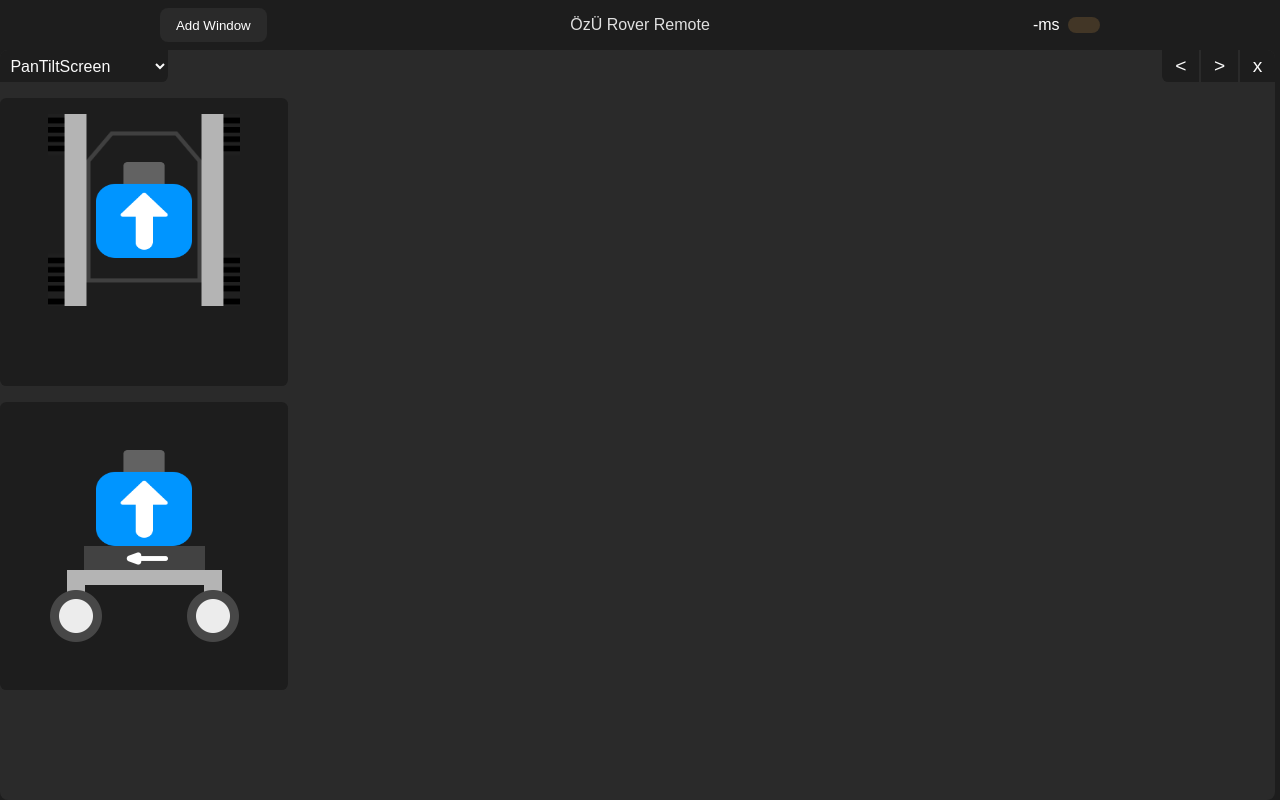
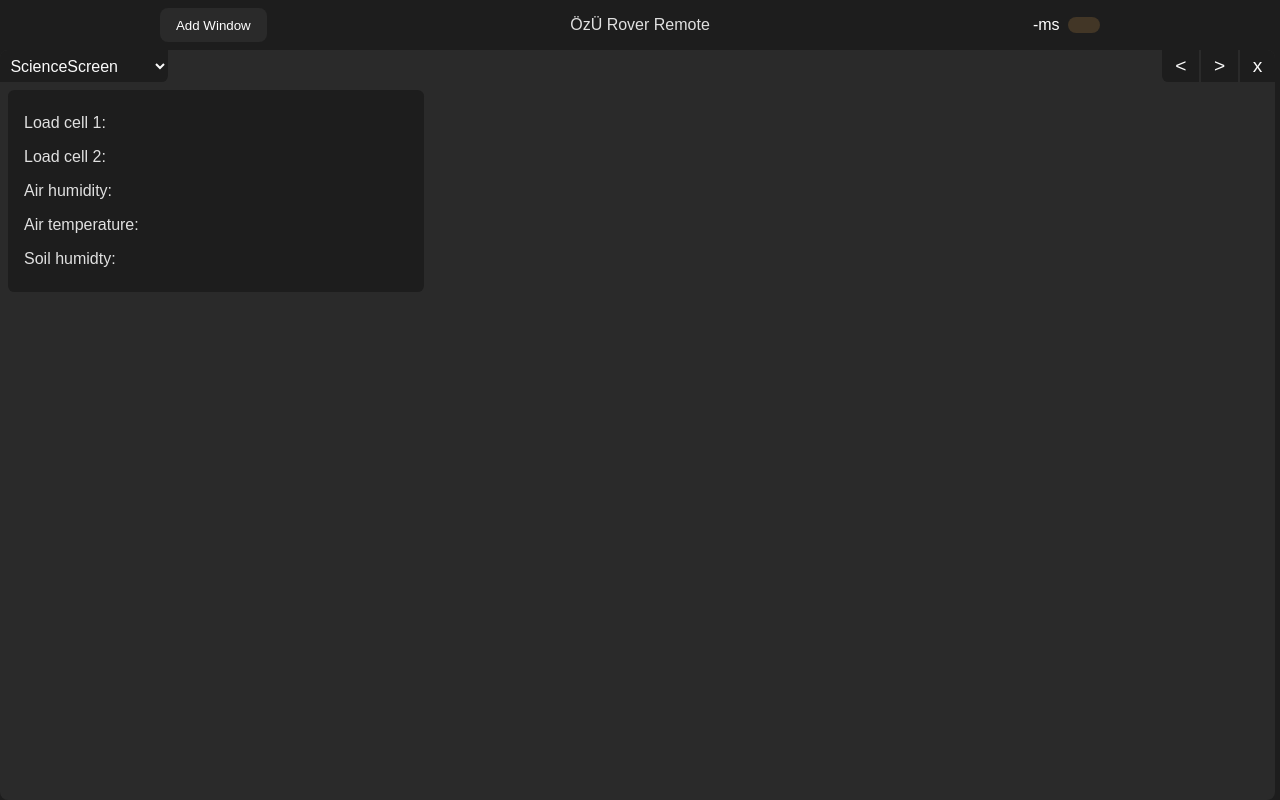
Before and after one commit to Ozyegin-Planetary-Robotics-Laboratory/rover-remote, a plain HTML site: page src/www/index.html in a window 1280 px wide. Drawn offline with Linux system fonts and the light colour scheme.

Commit message:
Added ScienceScreen

```diff
--- a/src/www/script.js
+++ b/src/www/script.js
@@ -7,42 +7,42 @@ const screens = [
       </div>
     `
   },
-  { id: "MobileScreen",
-    html: `
-      <div id="MobileScreen">
-        <div class="header">
+  // { id: "MobileScreen",
+  //   html: `
+  //     <div id="MobileScreen">
+  //       <div class="header">
 
-          <div class="control-panel">
-            <button id="emergency-btn">EMERGENCY STOP</button>
-            <button id="connect-btn">CONNECT</button>
-          </div>
-        </div>
-        <div id="joystick-container">
-          <div class="horizontal-axis"></div>
-          <div class="vertical-axis"></div>
-          <div id="joystick-knob">STOP</div>
-        </div>
+  //         <div class="control-panel">
+  //           <button id="emergency-btn">EMERGENCY STOP</button>
+  //           <button id="connect-btn">CONNECT</button>
+  //         </div>
+  //       </div>
+  //       <div id="joystick-container">
+  //         <div class="horizontal-axis"></div>
+  //         <div class="vertical-axis"></div>
+  //         <div id="joystick-knob">STOP</div>
+  //       </div>
 
-        <div id="colorpicker-container">
-          <input type="text" id="html5colorpicker" onchange="clickColor(0, -1, -1, 5)" value=""
-            style="width:60%;height:15%;">
-          <input type="text" id="html5armcom" onchange="clickColor(0, -1, -1, 5)" value="" style="width:60%;height:15%;">
-          <input type="text" id="motorparam" onchange="clickColor(0, -1, -1, 5)" value="" style="width:60%;height:15%;">
-        </div>
-        <input type="checkbox" id='kolkontrol'></input>
-        <div class="footer">
-          <div id="output">X: 0.00, Y: 0.00</div>
-          <div id="ConnectionStatus">Not connected</div>
-          <div class="settings">
-            <label for="ip-address">Bridge IP Address:</label>
-            <input type="text" id="ip-address" value="192.168.1.3">
-            <label for="port">Bridge WebSocket Port:</label>
-            <input type="number" id="port" value="8765">
-          </div>
-        </div>
-      </div>
-    `
-  },
+  //       <div id="colorpicker-container">
+  //         <input type="text" id="html5colorpicker" onchange="clickColor(0, -1, -1, 5)" value=""
+  //           style="width:60%;height:15%;">
+  //         <input type="text" id="html5armcom" onchange="clickColor(0, -1, -1, 5)" value="" style="width:60%;height:15%;">
+  //         <input type="text" id="motorparam" onchange="clickColor(0, -1, -1, 5)" value="" style="width:60%;height:15%;">
+  //       </div>
+  //       <input type="checkbox" id='kolkontrol'></input>
+  //       <div class="footer">
+  //         <div id="output">X: 0.00, Y: 0.00</div>
+  //         <div id="ConnectionStatus">Not connected</div>
+  //         <div class="settings">
+  //           <label for="ip-address">Bridge IP Address:</label>
+  //           <input type="text" id="ip-address" value="192.168.1.3">
+  //           <label for="port">Bridge WebSocket Port:</label>
+  //           <input type="number" id="port" value="8765">
+  //         </div>
+  //       </div>
+  //     </div>
+  //   `
+  // },
   { id: "CameraScreen",
     html: `
       <div class="CameraContainer" id="video-container">
@@ -83,7 +83,7 @@ const screens = [
     </div>
     `
   },
-  {id: "StatusScreen",
+  { id: "StatusScreen",
     html: `
     <div id="StatusScreen">
       <div id="RoverStatusDiv">
@@ -176,8 +176,7 @@ const screens = [
     </div>
     `
   },
-  {
-    id: "PanTiltScreen",
+  { id: "PanTiltScreen",
     html: `
     <div id="PanTiltScreen">
       <div class="PanTiltContainer">
@@ -191,6 +190,20 @@ const screens = [
       </div>
     </div>
     `
+  },
+  { id: "ScienceScreen",
+    html: `
+    <div id="ScienceScreen">
+      <div id="ScienceSensorsSection" class="RoverStatusSectionClass">
+        <span class="ScienceDataSpanClass" id="LoadCell1">Load cell 1: </span>
+        <span class="ScienceDataSpanClass" id="LoadCell2">Load cell 2: </span>
+        <span class="ScienceDataSpanClass" id="AirHumidity">Air humidity: </span>
+        <span class="ScienceDataSpanClass" id="AirTemperature">Air temperature: </span>
+        <span class="ScienceDataSpanClass" id="SoilHumidity">Soil humidty: </span>
+      </div>
+    </div>
+    `
+
   }
 ]
 
@@ -343,6 +356,9 @@ let locoMotorDirection = ""
 // CameraScreen
 var cameraPlayer1, cameraPlayer2, cameraPlayer3
 
+// ScienceScreen
+let scienceScreenOn = false
+
 // Connection
 const connectionStatus = document.getElementById('ConnectionStatus');
 const ipAdress = document.location.host.split(':')[0]
@@ -357,7 +373,8 @@ AddWindow()
 // SelectScreen("screenDiv1", "ManipulatorScreen")
 // SelectScreen("screenDiv1", "StatusScreen")
 // SelectScreen("screenDiv1", "CameraScreen")
-SelectScreen("screenDiv1", "PanTiltScreen")
+// SelectScreen("screenDiv1", "PanTiltScreen")
+SelectScreen("screenDiv1", "ScienceScreen")
 
 //#region FUNCTIONS
 
@@ -457,6 +474,9 @@ function SelectScreen(screenDivId, screenId) {
       let url3 = 'ws://' + document.location.hostname + ':8086/';
       cameraPlayer3 = new JSMpeg.Player(url3, { canvas: canvas3 });
     }, 2000);
+  }
+  else if(screenId == "ScienceScreen"){
+    scienceScreenOn = true
   }
 
   UpdateScreenSelectBoxOptions()
@@ -738,7 +758,17 @@ function connectToBridge() {
           connectionStatus.textContent = 'Connected';
           connectionStatus.classList.add('connected');
         } else if (response.status === 'still_connected') {
-	  console.log(response.message);
+
+          console.log(response.message);
+
+          const scienceData = response.message.science
+          if(scienceScreenOn && scienceData){
+            document.getElementById("LoadCell1").textContent = scienceData.loadCell1
+            document.getElementById("LoadCell2").textContent = scienceData.loadCell2
+            document.getElementById("AirHumidity").textContent = scienceData.airHumidity
+            document.getElementById("AirTemperature").textContent = scienceData.airTemperature
+            document.getElementById("SoilHumidity").textContent = scienceData.soilHumidity
+          }
         } else if (response.status === 'sent') {
           // Data was successfully sent to the rover
           connectionStatus.textContent = `Sent: Linear=${response.linear.toFixed(2)}, Angular=${response.angular.toFixed(2)}`;
--- a/src/www/style.css
+++ b/src/www/style.css
@@ -665,6 +665,16 @@ h1 {
 }
 /* #endregion */
 
+/* #region Science Screen */
+#ScienceSensorsSection{
+  display: flex;
+  flex-direction: column;
+}
+.ScienceDataSpanClass{
+  margin: 0.5rem 0;
+}
+/* #endregion */
+
 /* #region Scrollbar */
 /* width */
 ::-webkit-scrollbar {
```
